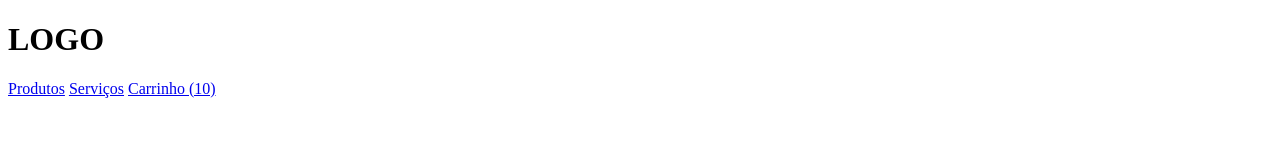
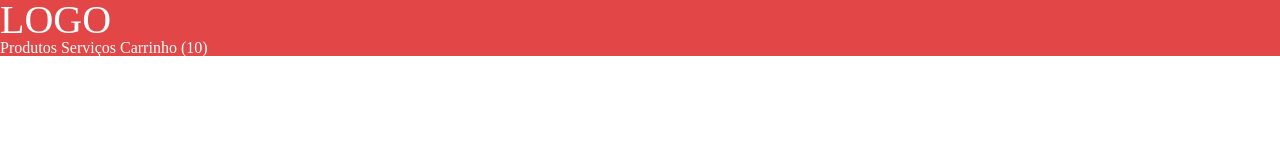
Before and after one commit to ofelipegodinho/do-front-ao-end, a plain HTML site: page projetos/loja-fone/index.html in a window 1280 px wide. Drawn offline with Linux system fonts and the light colour scheme.

Commit message:
Inicio da estilizacao do header e inclusao do resetcss

```diff
--- /dev/null
+++ b/projetos/loja-fone/css/header.css
@@ -0,0 +1,15 @@
+header {
+    background-color: #e24647;
+}
+
+h1, a {
+    color: #fff;
+}
+
+h1 {
+    font-size: 40px;
+}
+
+a {
+    text-decoration: none;
+}
--- /dev/null
+++ b/projetos/loja-fone/css/reset.css
@@ -0,0 +1,48 @@
+/* http://meyerweb.com/eric/tools/css/reset/
+   v2.0 | 20110126
+   License: none (public domain)
+*/
+
+html, body, div, span, applet, object, iframe,
+h1, h2, h3, h4, h5, h6, p, blockquote, pre,
+a, abbr, acronym, address, big, cite, code,
+del, dfn, em, img, ins, kbd, q, s, samp,
+small, strike, strong, sub, sup, tt, var,
+b, u, i, center,
+dl, dt, dd, ol, ul, li,
+fieldset, form, label, legend,
+table, caption, tbody, tfoot, thead, tr, th, td,
+article, aside, canvas, details, embed,
+figure, figcaption, footer, header, hgroup,
+menu, nav, output, ruby, section, summary,
+time, mark, audio, video {
+	margin: 0;
+	padding: 0;
+	border: 0;
+	font-size: 100%;
+	font: inherit;
+	vertical-align: baseline;
+}
+/* HTML5 display-role reset for older browsers */
+article, aside, details, figcaption, figure,
+footer, header, hgroup, menu, nav, section {
+	display: block;
+}
+body {
+	line-height: 1;
+}
+ol, ul {
+	list-style: none;
+}
+blockquote, q {
+	quotes: none;
+}
+blockquote:before, blockquote:after,
+q:before, q:after {
+	content: '';
+	content: none;
+}
+table {
+	border-collapse: collapse;
+	border-spacing: 0;
+}
--- a/projetos/loja-fone/index.html
+++ b/projetos/loja-fone/index.html
@@ -2,8 +2,10 @@
 <html lang="pt-BR">
 
 <head>
-    <meta http-equiv="Content-Type" content="text/html; charset=UTF-8" />
+    <meta http-equiv="Content-Type" content="text/html; charset=UTF-8" >
     <title>Loja de Fone</title>
+    <link rel="stylesheet" href="css/reset.css">
+    <link rel="stylesheet" href="css/header.css">
 </head>
 
 <body>
@@ -17,6 +19,7 @@
             <a href="#">Carrinho (10)</a>
         </nav>
     </header>
+
 </body>
 
 </html>
```
